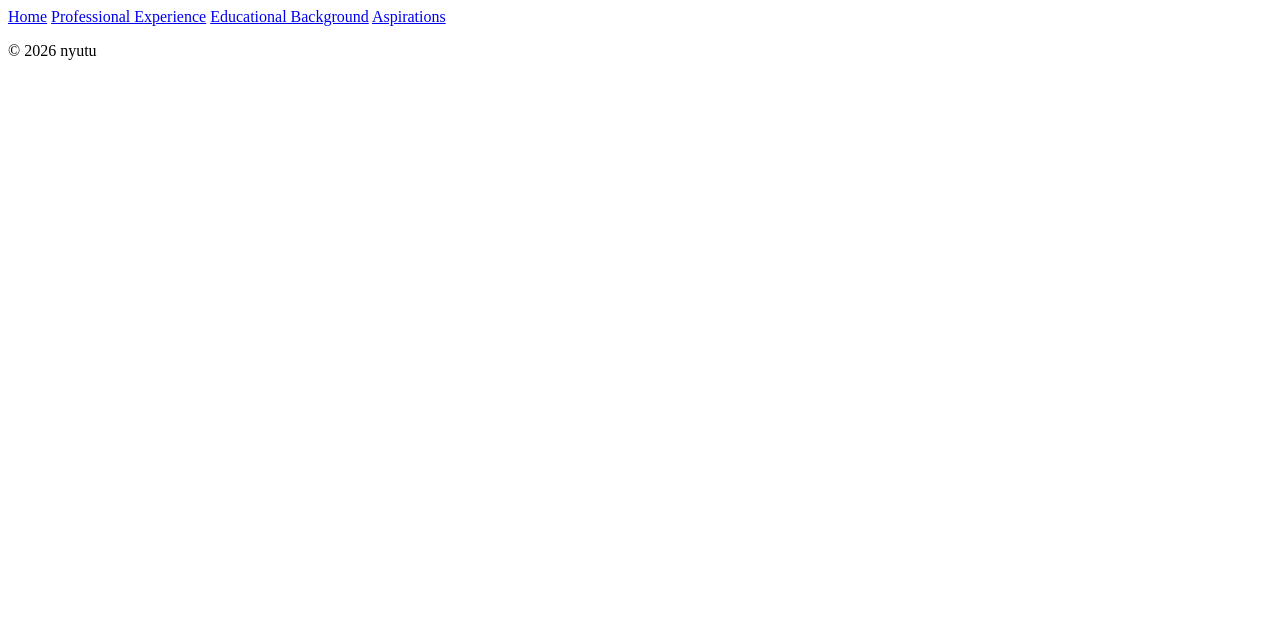
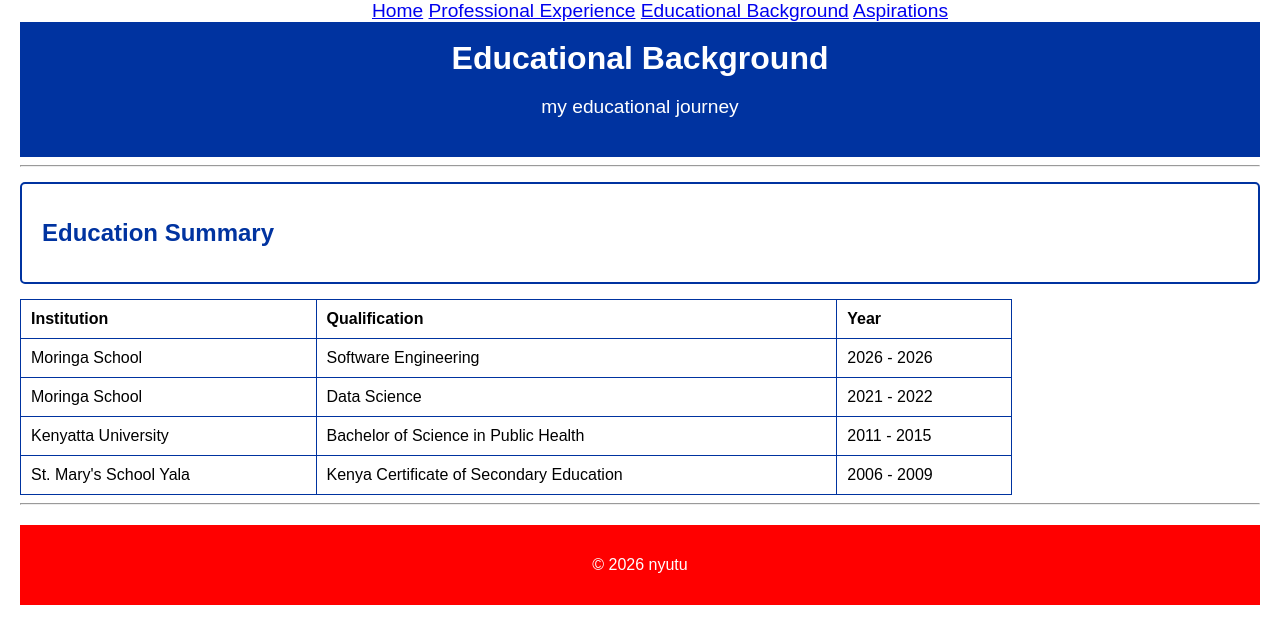
Before and after one commit to ANGELA-NYUTU/Profile, a plain HTML site: page Educational-Background.html in a window 1280 px wide. Drawn offline with Linux system fonts and the light colour scheme.

Commit message:
css updates

```diff
--- a/Aspirations.html
+++ b/Aspirations.html
@@ -4,7 +4,7 @@
     <meta charset="UTF-8">
     <meta name="viewport" content="width=device-width, initial-scale=1.0">
     <title>My Resume</title>
-    <ref="stylesheet" href="style.css">
+    <link rel="stylesheet" href="style.css">
 </head>
 <body>
     <nav id="navbar">
@@ -14,6 +14,11 @@
             <a href="Educational-Background.html">Educational Background</a>
             <a href="Aspirations.html">Aspirations</a>
     </nav>
+
+     <header class="main-header">
+        <h1 class="title">Aspirations</h1>
+        <p class="subtitle">my dreams and goals</p>
+    </header>
     <!-- Why Software Engineering -->
     <section id="why-program" class="section-box">
         <h2 class="section-title">Why I Joined Software Engineering</h2>
--- a/Educational-Background.html
+++ b/Educational-Background.html
@@ -4,7 +4,7 @@
     <meta charset="UTF-8">
     <meta name="viewport" content="width=device-width, initial-scale=1.0">
     <title>My Resume</title>
-    <ref="stylesheet" href="style.css">
+    <link rel="stylesheet" href="style.css">
 </head>
 <body>
     <nav id="navbar">
@@ -16,7 +16,45 @@
     </nav>
 
     <!-- Educational Background -->
+    <header class="main-header">
+        <h1 class="title">Educational Background</h1>
+        <p class="subtitle">
+            my educational journey
+        </p>
+    </header>
+    <hr>
+    <section id="goals" class="section-box">
+        <h2 class="section-title">Education Summary</h2>
+    </section>
+    <table id= "education-table">
+        <tr>
+            <th>Institution</th>
+            <th>Qualification</th>
+            <th>Year</th>
+        </tr>
+        <tr>
+            <td>Moringa School</td>
+            <td>Software Engineering</td>
+            <td>2026 - 2026</td>
+        </tr>
+        <tr>
+            <td>Moringa School</td>
+            <td>Data Science</td>
+            <td>2021 - 2022</td>
+        </tr>
+        <tr>
+            <td>Kenyatta University</td>
+            <td>Bachelor of Science in Public Health</td>
+            <td>2011 - 2015</td>
+        </tr>
+        <tr>
+            <td>St. Mary's School Yala</td>
+            <td>Kenya Certificate of Secondary Education</td>
+            <td>2006 - 2009</td>
+        </tr>
+    </table>
 
+    <hr>
 
     <footer class="main-footer">
         <p>© 2026 nyutu</p>
--- a/style.css
+++ b/style.css
@@ -118,3 +118,19 @@ body {
     padding: 10px;
     text-align: left;
 }
+
+/* Table styling */
+#education-table {
+    width: 80%;
+    border-collapse: collapse;
+    margin-top: 10px;
+}
+
+#education-table, #education-table th, #education-table td {
+    border: 1px solid #0033a0;
+}
+
+#education-table th, #education-table td {
+    padding: 10px;
+    text-align: left;
+}
```
Also changed, not shown: Professional-Experience.html (+5 -1 lines).
